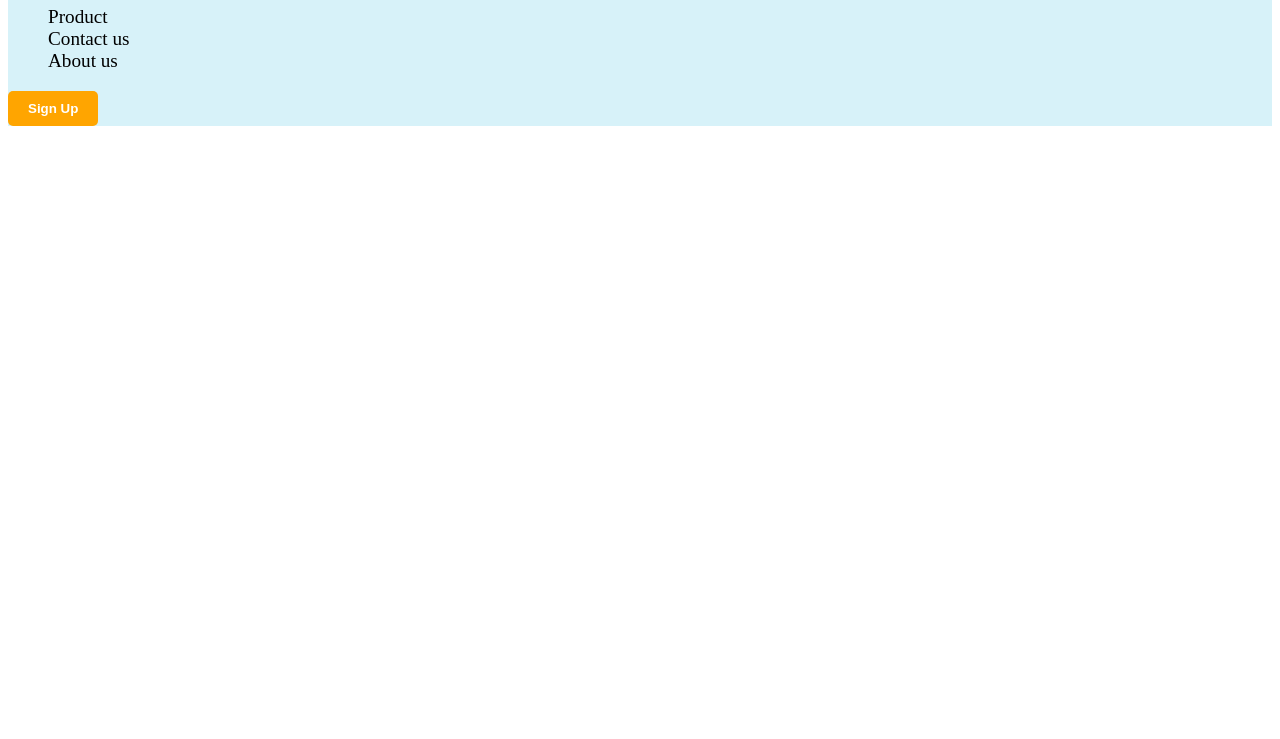
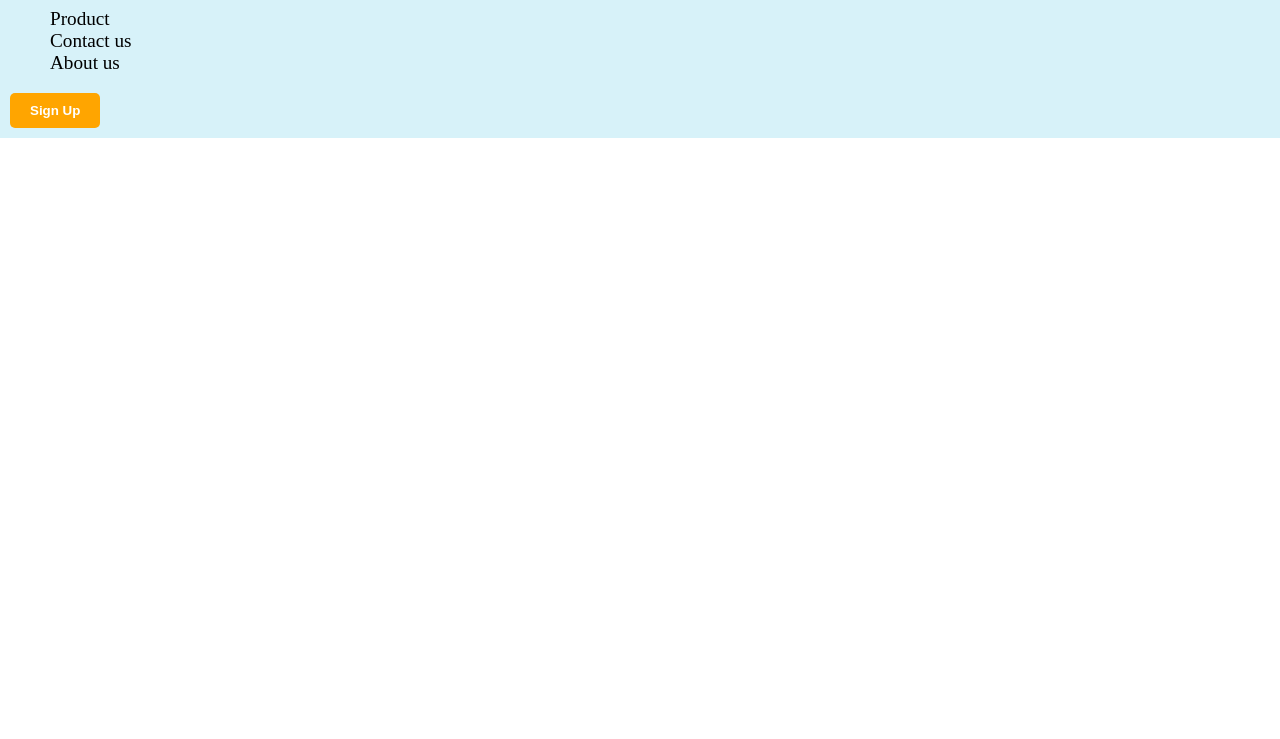
Before and after one commit to AasawariM/Travel-Website-Landing-Page, a plain HTML site: page index.html in a window 1280 px wide. Shown: the part 61-800 px from the top of the page. Drawn offline with Linux system fonts and the light colour scheme.

Commit message:
initial commit

```diff
--- a/css/style.css
+++ b/css/style.css
@@ -1,4 +1,8 @@
+body {
+    margin: 0px;
+}
 nav {
+    padding: 10px;
     background-color: #d7f2f9;
     /* height: 130px; */
     font-size: larger;
```
